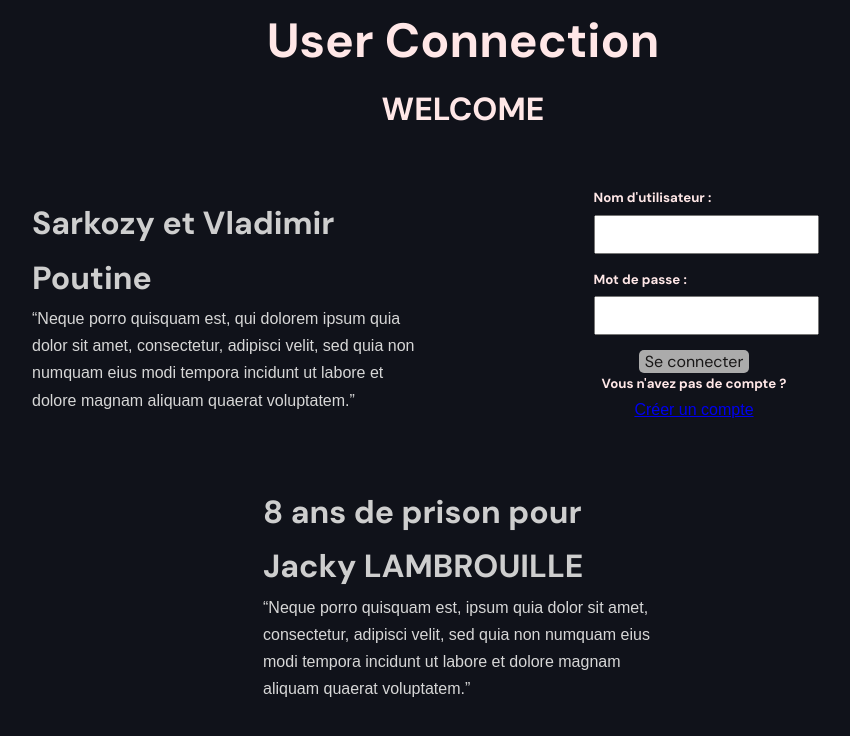
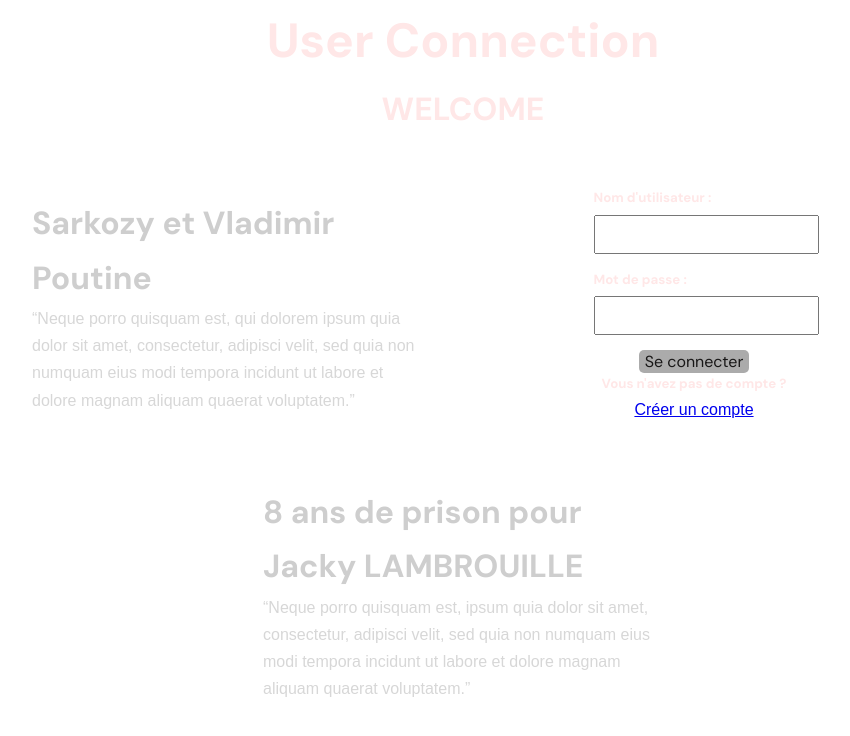
Before and after one commit to WildCodeSchool-2024-02/JS-Nantes-RamCSS-P2-Faketory, a React (Vite) app in the folder client/: page / in a window 1280 px wide. Shown: the top 736 px of the page, without its empty margins (177-1027 px from the left). Built offline with nearby package versions, Linux system fonts and the light colour scheme.

Commit message:
test secu

```diff
--- a/client/src/App.css
+++ b/client/src/App.css
@@ -1,8 +1,8 @@
 :root {
-  --primary-color: #007bff;
-  --secondary-color: #6c757d;
-  --background-dark-color: #10121A;
-  --background-dark-grey: #191D2B;
+  --green: #44F440;
+  --red: #D30303;
+  black: #271E1E;
+  --white: #EBEBEB;
   --border-color: #2e344e;
   --font: dm-sans;
 }
```
